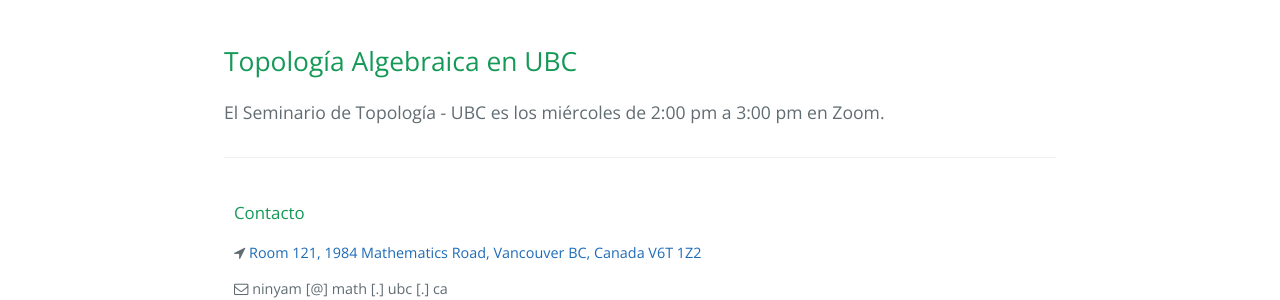
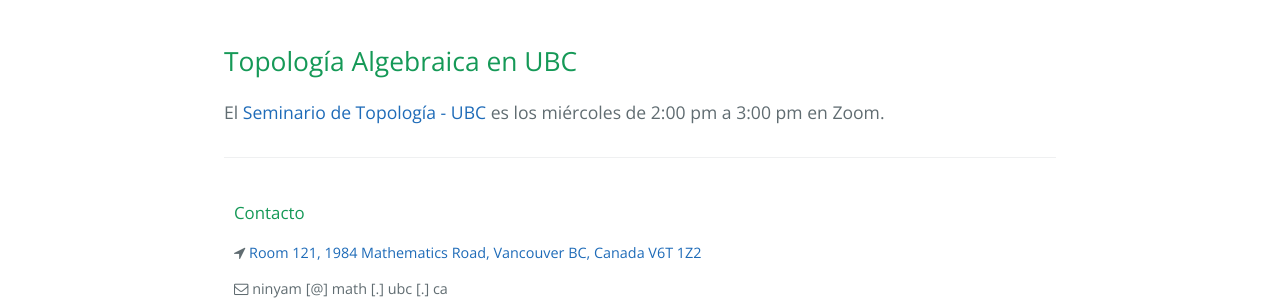
Before and after one commit to ninyam/paginapersonal, a Jekyll site: the page built from miscelania.md, in a window 1280 px wide. Shown: the part 411-711 px from the top of the page. Built offline with Jekyll 4.4.1, drawn with Linux system fonts in a browser that asks for light colours; part of the change alters nothing that is shown.

```diff
--- a/miscelania.md
+++ b/miscelania.md
@@ -7,4 +7,4 @@ permalink: /miscelania/
 # Miscelánia
 
 ## Topología Algebraica en UBC
-El Seminario de Topología - UBC es los miércoles de 2:00 pm a 3:00 pm en Zoom.
+El [Seminario de Topología - UBC](http://www.math.ubc.ca/Dept/Events/index.shtml?period=future&series=6) es los miércoles de 2:00 pm a 3:00 pm en Zoom.
```
